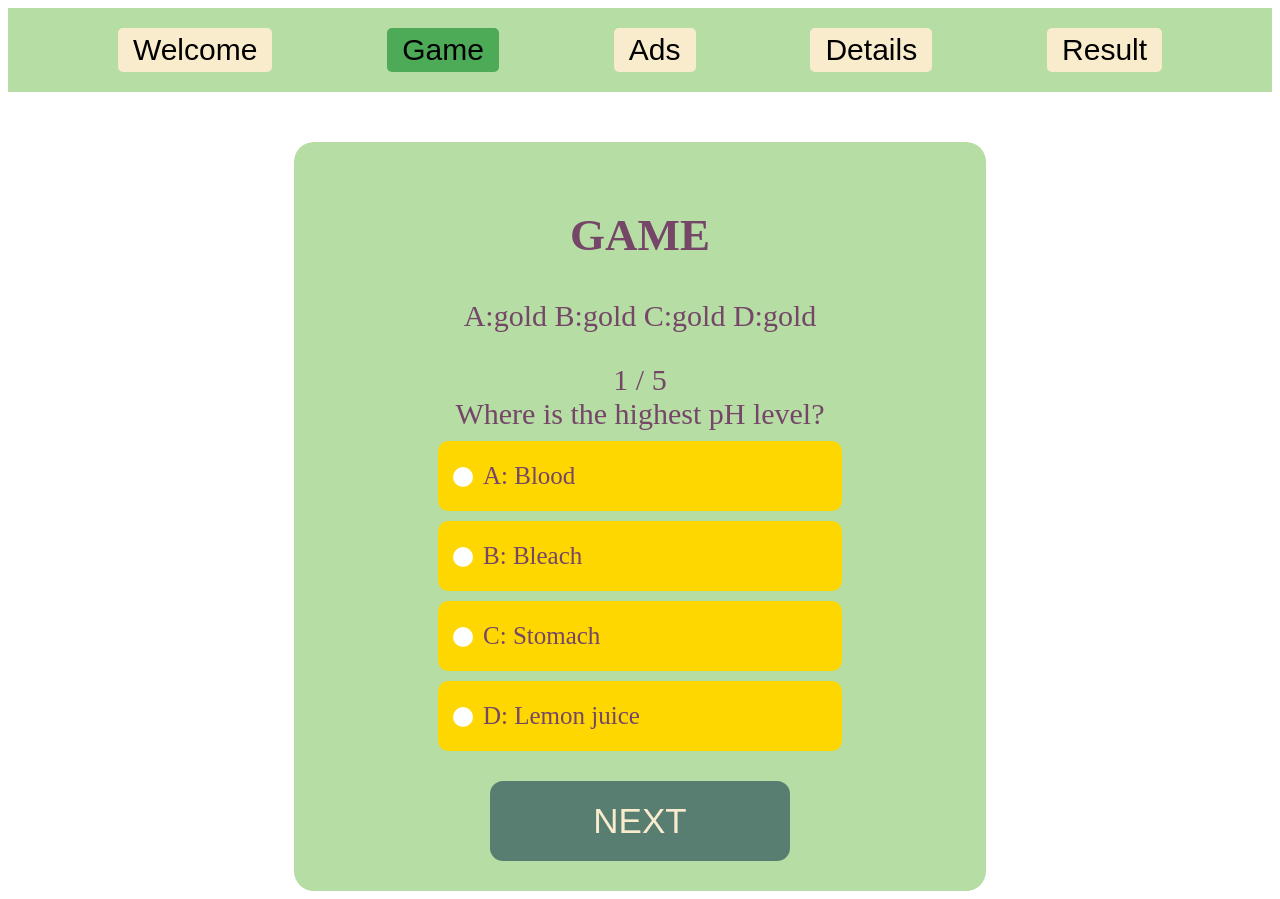
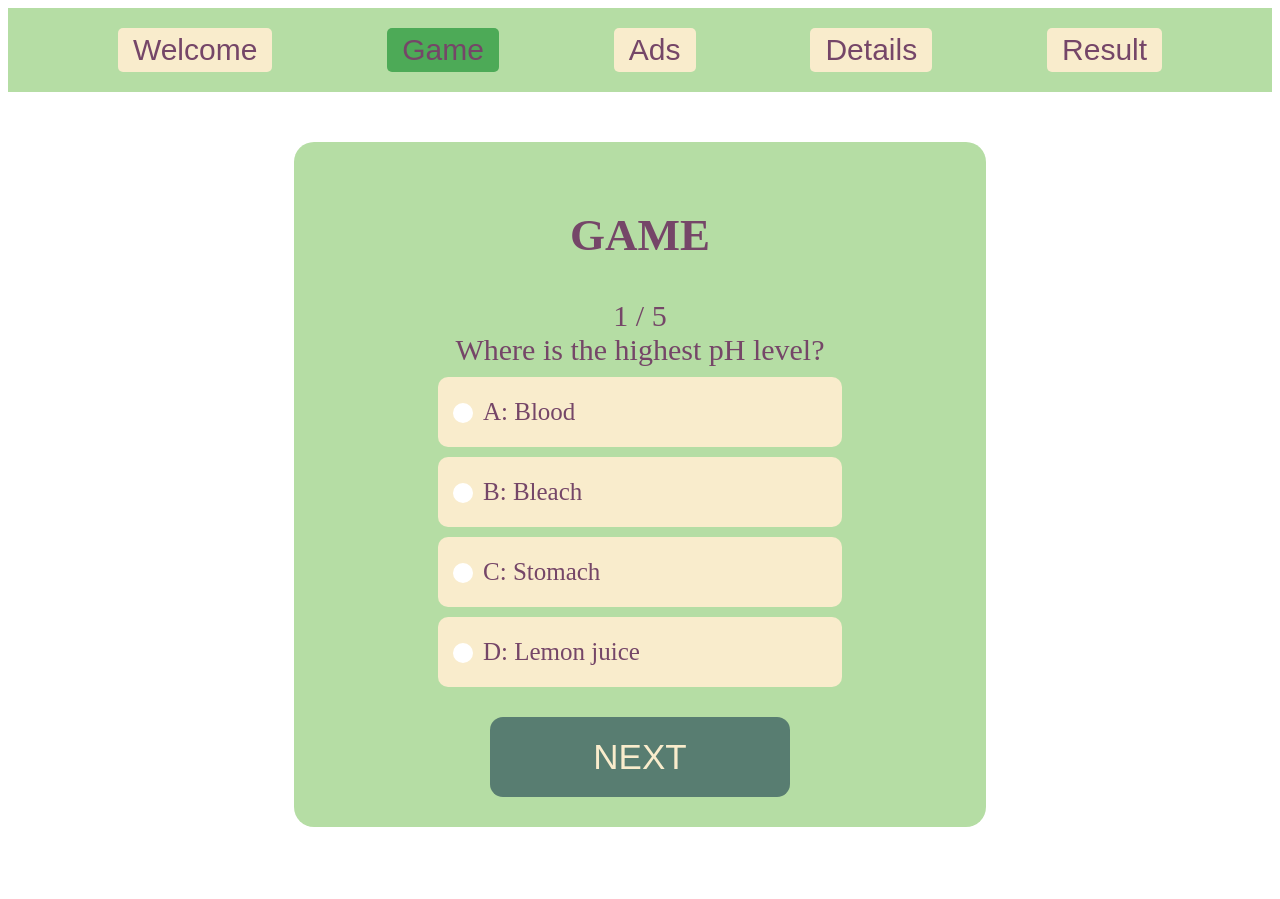
Before and after one commit to Homo-liber/chemistry-quiz, a React (Vite) app: page / in a window 1280 px wide. Both pictures are taken after a click on the button "Game". After the commit the page ends 835 px from the top, so only its background shows below. Built offline with nearby package versions, Linux system fonts and the light colour scheme.

Commit message:
screen game is ready

```diff
--- a/src/App.jsx
+++ b/src/App.jsx
@@ -15,6 +15,7 @@ function App() {
         <button
           style={{
             backgroundColor: currentPage === "welcome" ? "#4daa57" : "#f9eccc",
+            color: "#754668",
           }}
           onClick={() => {
             setCurrentPage("welcome");
@@ -26,6 +27,7 @@ function App() {
         <button
           style={{
             backgroundColor: currentPage === "game" ? "#4daa57" : "#f9eccc",
+            color: "#754668",
           }}
           onClick={() => {
             setCurrentPage("game");
@@ -36,6 +38,7 @@ function App() {
         <button
           style={{
             backgroundColor: currentPage === "ads" ? "#4daa57" : "#f9eccc",
+            color: "#754668",
           }}
           onClick={() => {
             setCurrentPage("ads");
@@ -46,6 +49,7 @@ function App() {
         <button
           style={{
             backgroundColor: currentPage === "details" ? "#4daa57" : "#f9eccc",
+            color: "#754668",
           }}
           onClick={() => {
             setCurrentPage("details");
@@ -56,6 +60,7 @@ function App() {
         <button
           style={{
             backgroundColor: currentPage === "result" ? "#4daa57" : "#f9eccc",
+            color: "#754668",
           }}
           onClick={() => {
             setCurrentPage("result");
--- a/src/components/Game.jsx
+++ b/src/components/Game.jsx
@@ -6,33 +6,33 @@ export default function Game({ setCurrentPage }) {
   const [currentIndex, setCurrentIndex] = useState(0);
   const [selectedOption, setSelectedOption] = useState(null);
 
-  const [colorA, setColorA] = useState("gold");
-  const [colorB, setColorB] = useState("gold");
-  const [colorC, setColorC] = useState("gold");
-  const [colorD, setColorD] = useState("gold");
-
   const handleClick = () => {
     setCurrentIndex(currentIndex + 1);
     setSelectedOption(null);
-    setColorA("gold");
-    setColorB("gold");
-    setColorC("gold");
-    setColorD("gold");
   };
+
+  let yellowColor = "#f9eccc";
+  let redColor = "#ff9999";
+  let greenColor = "#4daa57";
 
   return (
     <>
       <div className={styles.container}>
         <h2>GAME </h2>
-        <p>
-          A:{colorA} B:{colorB} C:{colorC} D:{colorD}
-        </p>
         {currentIndex + 1} / {questions.length} <br />
         {questions[currentIndex].q}
         <br />
         <div
           className={styles.answerBox}
-          style={{ backgroundColor: `${colorA}` }}
+          style={{
+            backgroundColor: `${
+              selectedOption != 0
+                ? yellowColor
+                : 0 != questions[currentIndex].correctAnswer
+                ? redColor
+                : greenColor
+            }`,
+          }}
         >
           <input
             id=""
@@ -40,12 +40,9 @@ export default function Game({ setCurrentPage }) {
             name="answers"
             value="answerA"
             onChange={() => {
-              setSelectedOption(0);
-              selectedOption != questions[currentIndex].correctAnswer
-                ? setColorA("red")
-                : selectedOption === questions[currentIndex].correctAnswer
-                ? setColorA("green")
-                : setColorA("gold");
+              if (selectedOption == null) {
+                setSelectedOption(0);
+              }
             }}
             checked={selectedOption === 0}
           />
@@ -53,7 +50,15 @@ export default function Game({ setCurrentPage }) {
         </div>
         <div
           className={styles.answerBox}
-          style={{ backgroundColor: `${colorB}` }}
+          style={{
+            backgroundColor: `${
+              selectedOption != 1
+                ? yellowColor
+                : 1 != questions[currentIndex].correctAnswer
+                ? redColor
+                : greenColor
+            }`,
+          }}
         >
           <input
             id=""
@@ -62,19 +67,24 @@ export default function Game({ setCurrentPage }) {
             value="answerB"
             checked={selectedOption === 1}
             onChange={() => {
-              setSelectedOption(1);
-              selectedOption != questions[currentIndex].correctAnswer
-                ? setColorB("red")
-                : selectedOption === questions[currentIndex].correctAnswer
-                ? setColorB("green")
-                : setColorB("gold");
+              if (selectedOption == null) {
+                setSelectedOption(1);
+              }
             }}
           />
           <p>B: {questions[currentIndex].answer[1]}</p>
         </div>
         <div
           className={styles.answerBox}
-          style={{ backgroundColor: `${colorC}` }}
+          style={{
+            backgroundColor: `${
+              selectedOption != 2
+                ? yellowColor
+                : 2 != questions[currentIndex].correctAnswer
+                ? redColor
+                : greenColor
+            }`,
+          }}
         >
           <input
             id=""
@@ -83,19 +93,24 @@ export default function Game({ setCurrentPage }) {
             value="answerC"
             checked={selectedOption === 2}
             onChange={() => {
-              setSelectedOption(2);
-              selectedOption != questions[currentIndex].correctAnswer
-                ? setColorC("red")
-                : selectedOption === questions[currentIndex].correctAnswer
-                ? setColorC("green")
-                : setColorC("gold");
+              if (selectedOption == null) {
+                setSelectedOption(2);
+              }
             }}
           />
           <p>C: {questions[currentIndex].answer[2]}</p>
         </div>
         <div
           className={styles.answerBox}
-          style={{ backgroundColor: `${colorD}` }}
+          style={{
+            backgroundColor: `${
+              selectedOption != 3
+                ? yellowColor
+                : 3 != questions[currentIndex].correctAnswer
+                ? redColor
+                : greenColor
+            }`,
+          }}
         >
           <input
             id=""
@@ -104,12 +119,9 @@ export default function Game({ setCurrentPage }) {
             value="answerD"
             checked={selectedOption === 3}
             onChange={() => {
-              setSelectedOption(3);
-              selectedOption != questions[currentIndex].correctAnswer
-                ? setColorD("red")
-                : selectedOption === questions[currentIndex].correctAnswer
-                ? setColorD("green")
-                : setColorD("gold");
+              if (selectedOption == null) {
+                setSelectedOption(3);
+              }
             }}
           />
           <p>D: {questions[currentIndex].answer[3]}</p>
@@ -131,12 +143,3 @@ export default function Game({ setCurrentPage }) {
     </>
   );
 }
-
-// style={{
-//   backgroundColor:
-//     selectedOption === null
-//       ? undefined
-//       : selectedOption != questions[currentIndex].correctAnswer
-//       ? "#ff9999"
-//       : "#4daa57",
-// }}
```
